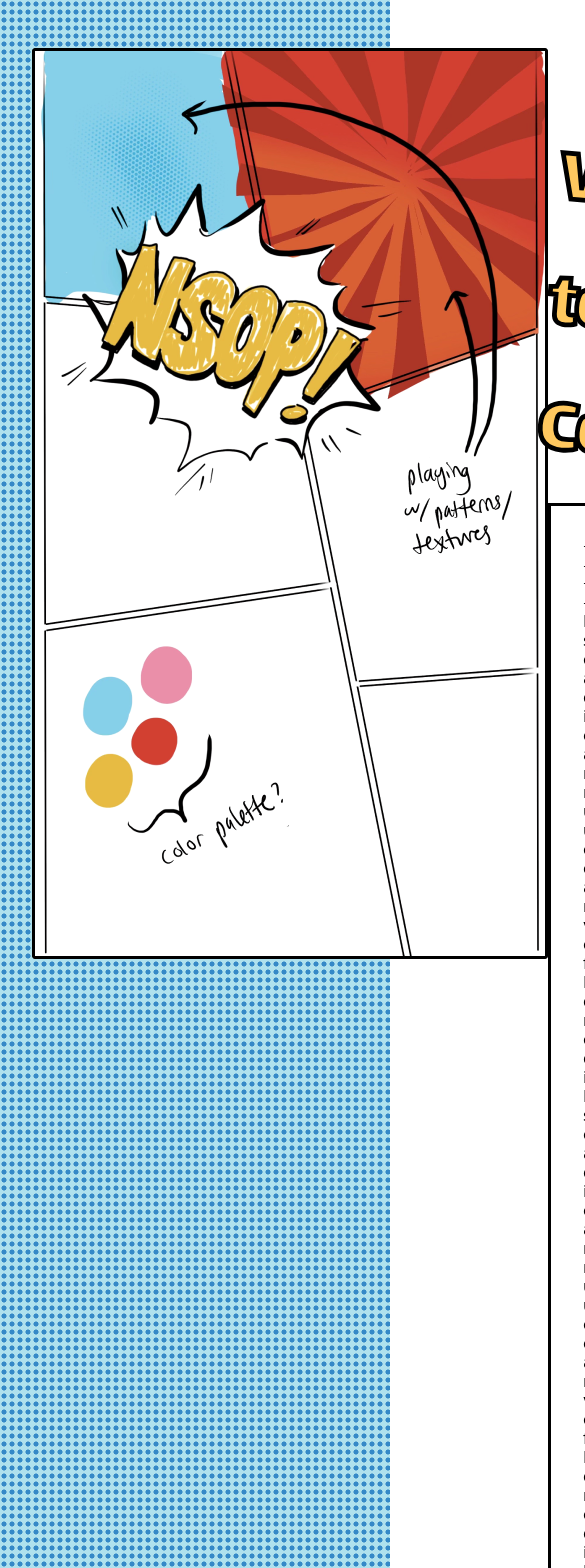
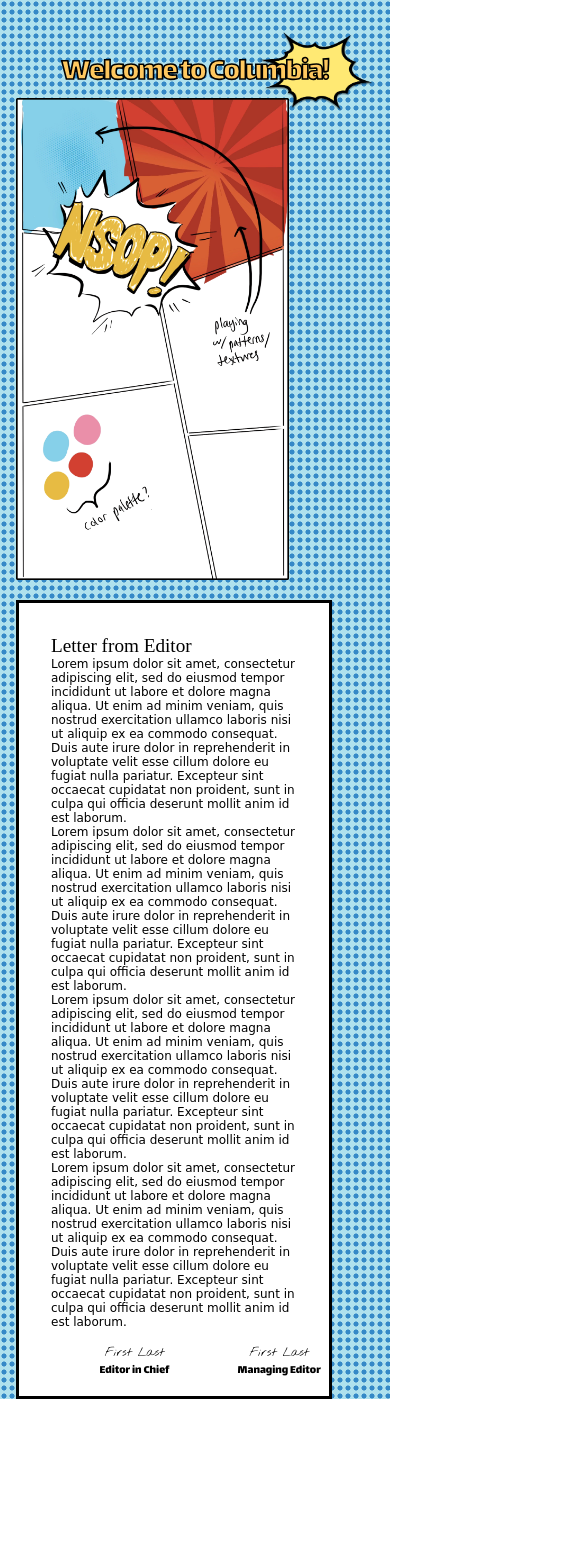
Before and after one commit to spectatorpublishing/nsop2023, a React (Create React App) app: page / in a window 390 px wide. Shown: the top 1568 px of the page, 585 px wide, since content can reach past the window. After the commit the page ends 1399 px from the top, so only its background shows below. Built offline with nearby package versions, Linux system fonts and the light colour scheme; a web font is replaced by a local one.

Commit message:
Finished Mobile Redesign

```diff
--- a/src/containers/Home.js
+++ b/src/containers/Home.js
@@ -33,9 +33,29 @@
     padding-top: 3rem;
     width: 90%;
     margin-left: 2rem;
+
+    @media only screen and (max-width: 1023px) {
+        display:none;
+    }
+
+    @media only screen and (max-width: 767px) {
+        display:none;
+    }
+`;
+
+const MobileTopWrapper = styled.div`
+    padding-top: 3rem;
+
+    @media only screen and (min-width: 1024px) {
+        display:none;
+    }
 `;
 
 const Photo = styled.div`
+    @media only screen and (max-width: 1024px){
+        width: 70%;
+        padding-left: 1rem;
+    }
 `;
 
 const Title = styled.div`
@@ -46,6 +66,24 @@
     letter-spacing: -0.2rem;
     transform: rotate(5deg);
     margin-top: 5rem;
+
+    @media only screen and (max-width: 1024px) {
+        font-size: 5rem;
+        transform: rotate(0deg);
+        -webkit-text-stroke: 0.2rem black;
+        letter-spacing: -0.1rem;
+        margin-top: 0rem;
+        text-align: center;
+    }
+
+    @media only screen and (max-width: 767px) {
+        font-size: 2rem;
+        transform: rotate(0deg);
+        -webkit-text-stroke: 0.1rem black;
+        letter-spacing: -0.1rem;
+        margin-top: 0rem;
+        text-align: center;
+    }
 `;
 
 const Breakout = styled.div`
@@ -54,6 +92,27 @@
     position: absolute;
     top: -2rem;
     right: -5rem;
+
+    @media only screen and (max-width: 1024px) {
+        width: 25%;
+        height: 130%;
+        top: -1.5rem;
+        right: 0rem;
+    }
+
+    @media only screen and (max-width: 767px) {
+        width: 30%;
+        height: 160%;
+        top: -1rem;
+        right: 1rem;
+    }
+
+    @media only screen and (max-width: 375px) {
+        width: 30%;
+        height: 160%;
+        top: -1rem;
+        right: 0rem;
+    }
 `;
 
 const TitleWrapper = styled.div`
@@ -79,7 +138,14 @@
                     <Letter/>
                 </Wrapper>
             </TopWrapper>
-            <div></div>
+            <MobileTopWrapper>
+                <TitleWrapper>
+                    <Breakout><img src={breakout} width="100%" height="100%" ></img></Breakout>
+                    <Title>Welcome to Columbia!</Title>
+                </TitleWrapper>
+                <Photo><img style={{width:"100%", height: "100%"}} src={HomeImage}></img></Photo>
+                <Letter/>
+            </MobileTopWrapper>
         </HomeContainer>
     );
 };
--- a/src/containers/Letter.js
+++ b/src/containers/Letter.js
@@ -8,16 +8,37 @@
     border-style: solid;
     border-width: 0.2rem;
     border-color: black;
+
+    @media only screen and (max-width: 1024px){
+        width: 70%;
+        margin-left: 1rem;
+        margin-top: 1rem;
+        padding-bottom: 1rem;
+    }
+
+    @media only screen and (max-width: 767px) {
+        width: 63%;
+        margin-left: 1rem;
+        margin-top: 1rem;
+        padding-bottom: 1rem;
+    }
 `;
 
 const Title = styled.div`
     font-family: 'Mogra';
     font-size: 2rem;
+
+    @media only screen and (max-width: 767px) {
+        font-size: 1.2rem;
+    }
 `;
 
 const Text = styled.div`
     font-family: "Comic Sans MS";
 
+    @media only screen and (max-width: 767px) {
+        font-size: 0.75rem;
+    }
 `;
 
 const Signatures = styled.div`
@@ -26,16 +47,31 @@
     justify-content: space-between;
     width: 40%;
     margin-left: auto;
+
+    @media only screen and (max-width: 767px) {
+        width: 90%;
+        margin-top: 1rem;
+        margin-right: -1.5rem;
+    }
 `;
 
 const Signature = styled.div`
     .name {
         color: black;
         font-family: 'Nothing You Could Do';
+
+        @media only screen and (max-width: 767px) {
+            font-size: 0.75rem;
+            text-align: center;
+        }
     }
     .title {
         color: black;
         font-family: 'Lalezar';
+
+        @media only screen and (max-width: 767px) {
+            font-size: 0.75rem;
+        }
     }
 `;
 
```
